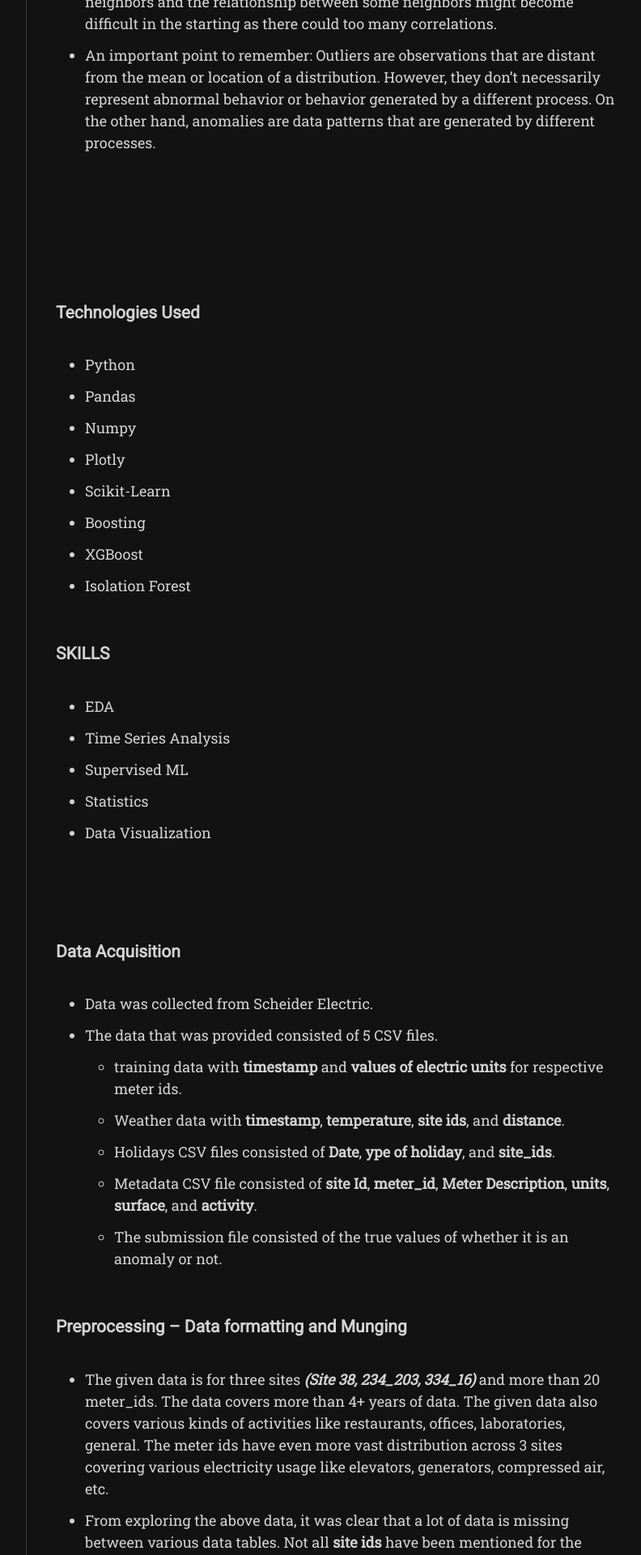
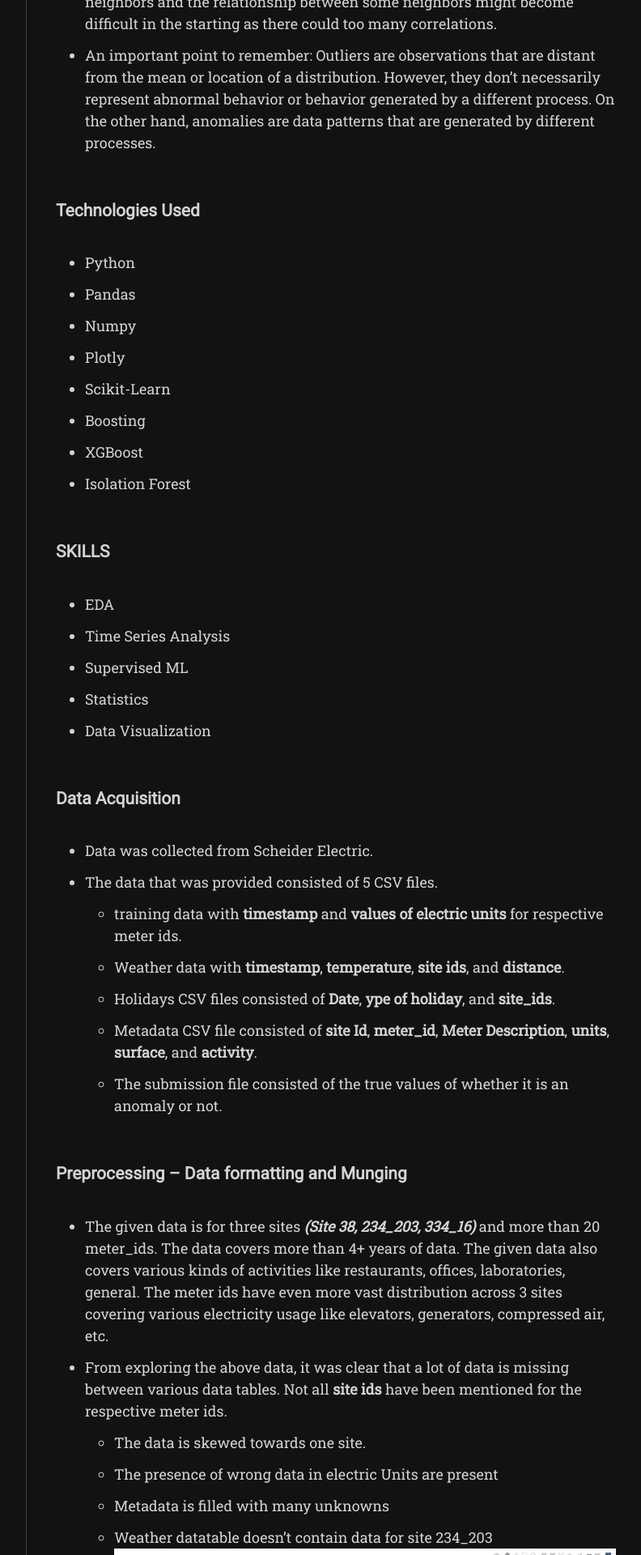
Before and after one commit to srujanreddyj/blog, a Jekyll site: the page built from _posts/2021-01-29-anomaly.md, in a window 1280 px wide. Shown: the part 2305-4225 px from the top of the page at 81% size, without its empty margins (357-1149 px from the left). Built offline with Jekyll 4.4.1, drawn with Linux system fonts in a browser that asks for light colours; nearby versions of some CDN libraries; some web fonts are replaced; some of the changed text lies outside the part shown.

Commit message:
Update 2021-01-29-anomaly.md

```diff
--- a/_posts/2021-01-29-anomaly.md
+++ b/_posts/2021-01-29-anomaly.md
@@ -30,9 +30,7 @@ tags: [markdown, time-series, anomaly-detection, XGBoost, Isolation-forest, cudf
 * How to capture an anomaly then? My initial ideas were to use the time series data and predict the values based on various engineered features and calculate the residue. When the residue crosses the excess level mark that as an anomaly. This level can be decided based on various factors like a combination of time of duration, temperature, day of activity, etc. Then compare all the residues and mark the residues with exceeding level as anomalies. But before this, I have to remove all the outliers captured in the data.
 * Another idea that popped at me was finding the nearest neighbors and predict the values based on various features. Once the value predicted for a day based on nearest neighbors is different than the usual mark them unusual and consider the other factors to whether mark them as anomalies or not. Using KNN will help here. But defining the number of nearest neighbors and the relationship between some neighbors might become difficult in the starting as there could too many correlations.
 * An important point to remember: Outliers are observations that are distant from the mean or location of a distribution. However, they don’t necessarily represent abnormal behavior or behavior generated by a different process. On the other hand, anomalies are data patterns that are generated by different processes.
-<p>&nbsp;</p>
 
-<p>&nbsp;</p>
 ### Technologies Used
 
 * Python
@@ -50,7 +48,6 @@ tags: [markdown, time-series, anomaly-detection, XGBoost, Isolation-forest, cudf
 * Supervised ML
 * Statistics
 * Data Visualization
-<p>&nbsp;</p>
 
 ### Data Acquisition
 * Data was collected from Scheider Electric.
@@ -67,7 +64,9 @@ tags: [markdown, time-series, anomaly-detection, XGBoost, Isolation-forest, cudf
   * The data is skewed towards one site.
   * The presence of wrong data in electric Units are present
   * Metadata is filled with many unknowns
-  * Weather data doesn’t contain data for site 234_203
+  * Weather datatable doesn’t contain data for site 234_203
+  ![Activity Distribution]({{ site.url }}/assets/images/fig_acitivity_anomaly.png)
+  ![METER Distribution]({{ site.url }}/assets/images/fig_meter_anomaly.png)
 
 
 ### Feature Selection & Engineering
@@ -79,7 +78,7 @@ tags: [markdown, time-series, anomaly-detection, XGBoost, Isolation-forest, cudf
   * Below is the representation of weekday(blue) and weekend value(green) for sites 334 and 234.
   * We can see there are few spikes here and there. We don’t know whether they are anomalies are not. But definitely, they are not outliers.
   * Also, we can see that the green values are not high enough. This is due, site 334_61 & 234_203 is predominately office activity and on weekends they are assumed to be non-functioning.
-  For site 334 {% include fig_334.html %}
+  {% include fig_334.html %}
 
 
 ### Model Selection & Training
@@ -103,11 +102,10 @@ tags: [markdown, time-series, anomaly-detection, XGBoost, Isolation-forest, cudf
   * Here I plotted the error values after converting a distribution (gaussian) by resampling with respect to day with mean values and identifying those error values which fall in 2 sigma level.
   * The extreme large errors are labelled as anomalies.
 * The predicted anomalies are visuaized below
-<p>&nbsp;</p>
-  * For site 334 {% include fig_334_anomalies.html %}
-  <p>&nbsp;</p>
-  * For site 234 {% include fig_234_anomalies.html %}
-  <p>&nbsp;</p>
+  * For site 334
+  {% include fig_334_anomalies.html %}
+  * For site 234
+  {% include fig_234_anomalies.html %}
 
 
 ### Future Work and Scope
```
